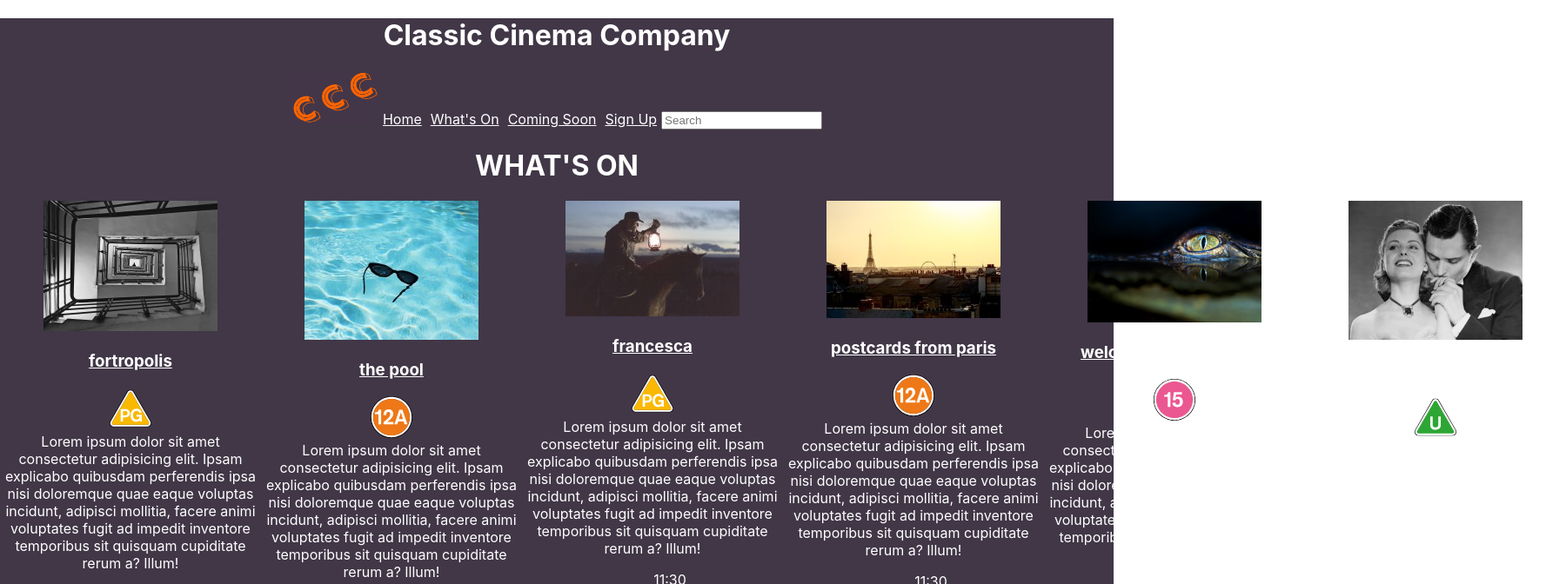
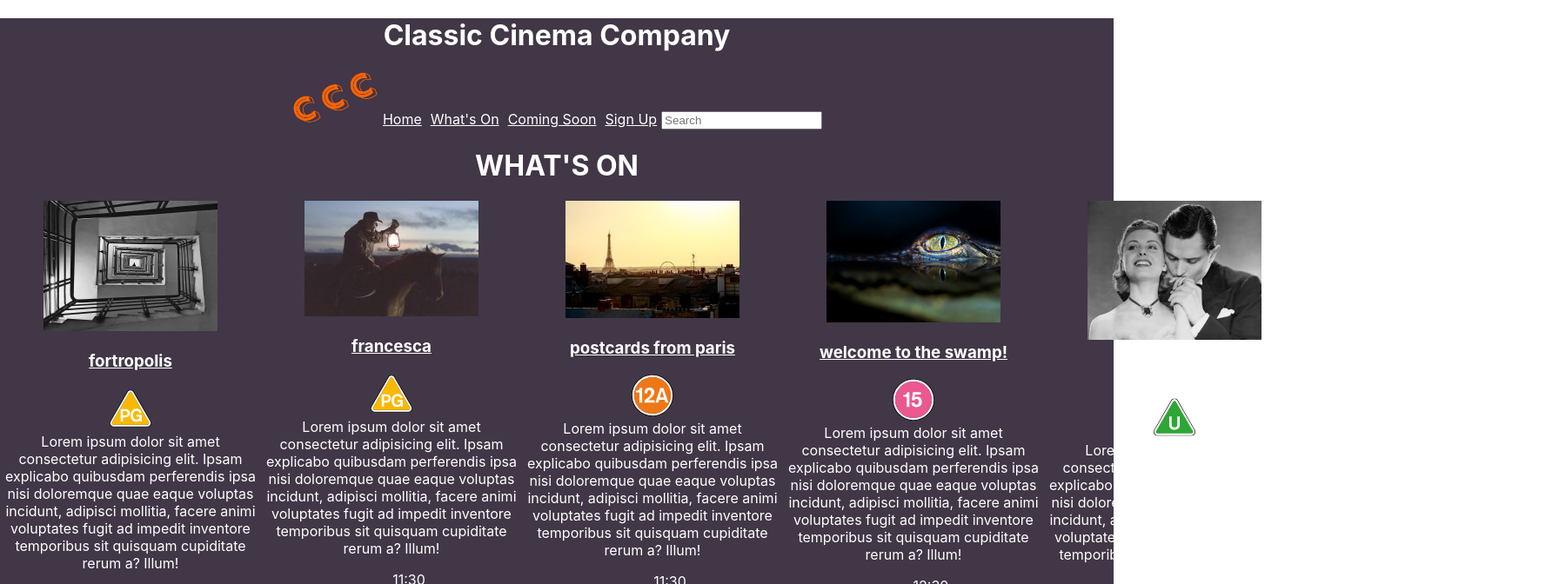
Before and after one commit to SomniGiggles/ReactTraining, a React (Create React App) app in the folder classic-cinema-company/: page /schedule in a window 1280 px wide. Shown: the top 672 px of the page at 87% size, 1800 px wide, since content can reach past the window. Built offline with nearby package versions, Linux system fonts and the light colour scheme.

Commit message:
Schedule updates for films not showing yet

```diff
--- a/classic-cinema-company/src/components/Schedule.jsx
+++ b/classic-cinema-company/src/components/Schedule.jsx
@@ -4,7 +4,13 @@ import FilmInfo from "./FilmInfo";
 
 const Schedule = () => {
 
-    const allFilms = (films.films).map(film =>
+    const filmsNowShowing = films.films.filter(film => {
+        if (!film.startingDate)
+            return true;
+        return Date.parse(film.startingDate) <= new Date();
+    });
+
+    const allFilms = (filmsNowShowing).map(film =>
         <FilmInfo
             key={film.id}
             id={film.id}
```
